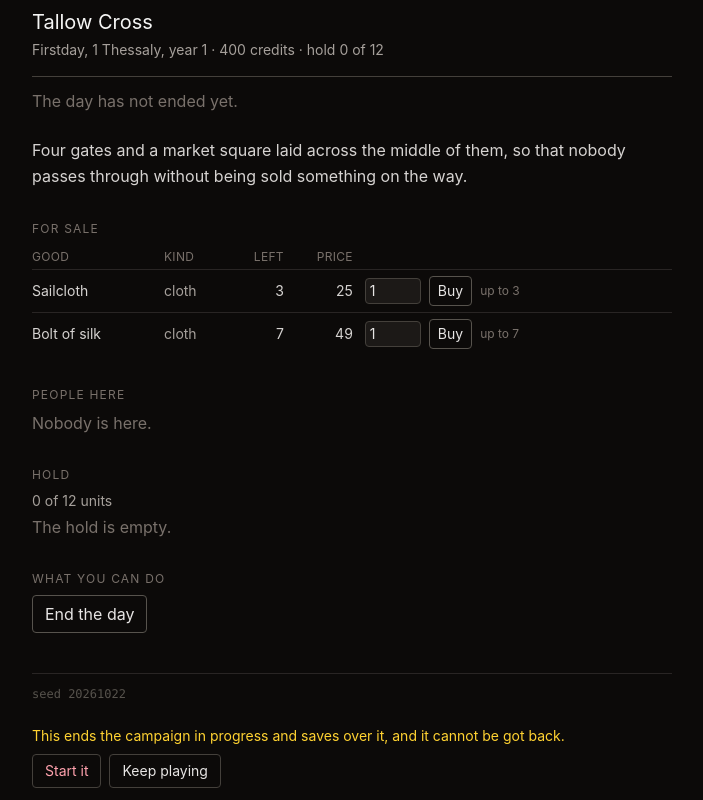
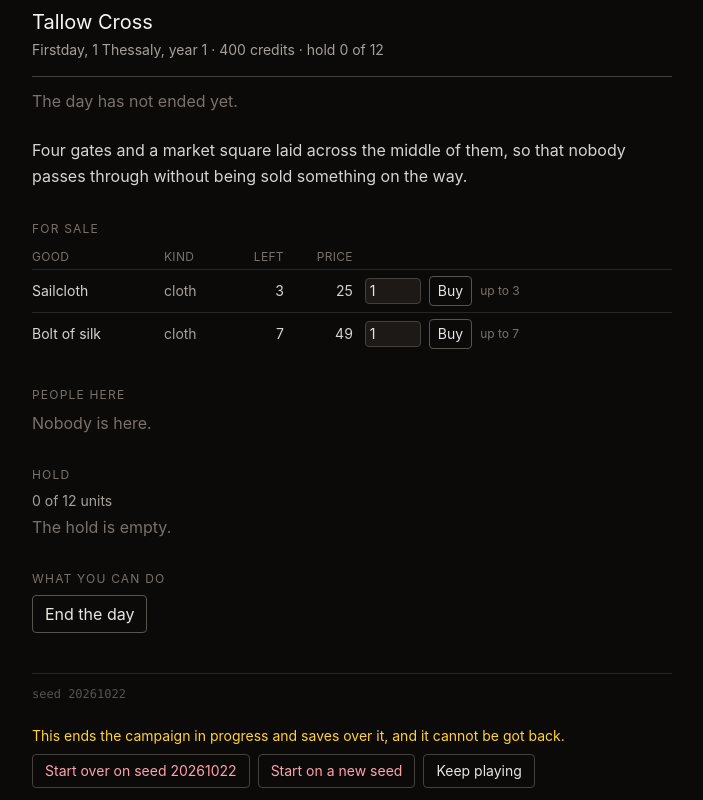
Before and after one commit to ccprince/we-can-get-it, a React (Vite) app: page / in a window 1280 px wide. Both pictures are taken after a click on the button "Start a new campaign". Shown: the part 127-927 px from the top of the page, without its empty margins (288-991 px from the left). Built offline with nearby package versions, Linux system fonts and the light colour scheme.

Commit message:
Let a new campaign choose its seed: the one in play, the URL's, or a fresh one (#93)
Starting a new campaign always took the URL's seed, or the default, so it
restarted the same campaign. The confirmation step now offers each seed
explicitly.

```diff
--- a/src/page/App.tsx
+++ b/src/page/App.tsx
@@ -13,7 +13,7 @@ import {
 import { CampaignSurfaces } from './CampaignSurfaces';
 import { fetchContent } from './content';
 import { readSave, resume, writeSave, type Found, type Save } from './save';
-import { seedAskedFor, seedFromUrl } from './seed';
+import { freshSeed, seedAskedFor, seedFromUrl } from './seed';
 
 /**
  * The page holds only view state and renders read models handed to it by one
@@ -104,7 +104,11 @@ export function App() {
           <pre className="mt-2 font-mono text-xs whitespace-pre-wrap text-stone-400">
             {campaignState.stored}
           </pre>
-          <NewCampaign onStart={() => setCampaignState(newCampaign(content))} />
+          <NewCampaign
+            seed={null}
+            asked={seedAskedFor(location.search)}
+            onStart={(seed) => setCampaignState(newCampaign(content, seed))}
+          />
         </Frame>
       );
     }
@@ -140,9 +144,11 @@ export function App() {
             onCommand={take}
           />
           <NewCampaign
-            onStart={() => {
+            seed={campaign.seed}
+            asked={seedAskedFor(location.search)}
+            onStart={(seed) => {
               setRefusal(null);
-              setCampaignState(newCampaign(content));
+              setCampaignState(newCampaign(content, seed));
             }}
           />
         </Frame>
@@ -160,7 +166,7 @@ const WILL_NOT_REPLAY = 'The saved campaign will not replay.';
 function opening(content: ContentSet, found: Found): CampaignState {
   switch (found.kind) {
     case 'none':
-      return newCampaign(content);
+      return newCampaign(content, seedFromUrl(location.search));
 
     case 'not-a-save':
       return unresumable(
@@ -221,8 +227,7 @@ function unresumable(
  * A new campaign, saved at once so that what is stored is what is in play. A
  * draw that fails is a content set that will not load, and is shown as one.
  */
-function newCampaign(content: ContentSet): CampaignState {
-  const seed = seedFromUrl(location.search);
+function newCampaign(content: ContentSet, seed: number): CampaignState {
   const opened = startCampaign(content, seed);
   if (!opened.ok) return { state: 'unloadable', problems: opened.problems };
   return saving(content, opened.campaign, {
@@ -242,10 +247,19 @@ function saving(content: ContentSet, campaign: Campaign, save: Save): CampaignSt
 
 /**
  * Starting a new campaign saves over the one in progress, so it is asked for
- * twice: once to offer it, once to mean it. Whether the question is open is
+ * twice: once to offer it, once to mean it, and meaning it is a choice of seed:
+ * the one in play, the one the URL asks for, or a fresh one. Whether the question is open is
  * view state.
  */
-function NewCampaign({ onStart }: { readonly onStart: () => void }) {
+function NewCampaign({
+  seed,
+  asked,
+  onStart,
+}: {
+  readonly seed: number | null;
+  readonly asked: number | null;
+  readonly onStart: (seed: number) => void;
+}) {
   const [asking, setAsking] = useState(false);
   const button = 'rounded border border-stone-700 px-3 py-1.5 text-sm hover:border-stone-500';
 
@@ -269,15 +283,39 @@ function NewCampaign({ onStart }: { readonly onStart: () => void }) {
         This ends the campaign in progress and saves over it, and it cannot be got back.
       </p>
       <div className="mt-2 flex gap-2">
+        {seed !== null && (
+          <button
+            type="button"
+            onClick={() => {
+              setAsking(false);
+              onStart(seed);
+            }}
+            className={`${button} text-rose-300`}
+          >
+            Start over on seed {seed}
+          </button>
+        )}
+        {asked !== null && asked !== seed && (
+          <button
+            type="button"
+            onClick={() => {
+              setAsking(false);
+              onStart(asked);
+            }}
+            className={`${button} text-rose-300`}
+          >
+            Start on seed {asked}
+          </button>
+        )}
         <button
           type="button"
           onClick={() => {
             setAsking(false);
-            onStart();
+            onStart(freshSeed());
           }}
           className={`${button} text-rose-300`}
         >
-          Start it
+          Start on a new seed
         </button>
         <button
           type="button"
--- a/src/page/seed.ts
+++ b/src/page/seed.ts
@@ -19,3 +19,8 @@ export function seedAskedFor(search: string): number | null {
   const seed = Number(asked);
   return Number.isSafeInteger(seed) ? seed : null;
 }
+
+/** A seed not asked for by anyone, for a campaign started on a new one. */
+export function freshSeed(): number {
+  return Math.floor(Math.random() * 2 ** 31);
+}
```
Also changed, not shown: 1 other file (tests, documents, lock files or other folders).
